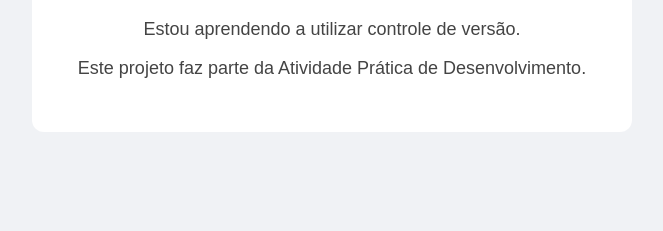
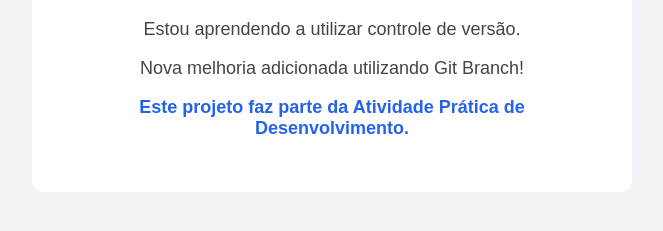
Before and after one commit to eduardoreismarcondes6-bot/atividade-git-github, a plain HTML site: page index.html in a window 1280 px wide. Shown: the part 201-432 px from the top of the page, without its empty margins (308-971 px from the left). Drawn offline with Linux system fonts and the light colour scheme.

Commit message:
feat: adiciona melhoria visual à página inicial
Adiciona um novo parágrafo destacado em azul e negrito para demonstrar a evolução do projeto utilizando branches.

```diff
--- a/index.html
+++ b/index.html
@@ -9,6 +9,11 @@
     <style>
         * {
     box-sizing: border-box;
+}
+
+p:last-child {
+    color: #2563eb;
+    font-weight: bold;
 }
 
 .container {
@@ -47,6 +52,8 @@
 
         <p>Estou aprendendo a utilizar controle de versão.</p>
 
+        <p>Nova melhoria adicionada utilizando Git Branch!</p>
+
         <p>Este projeto faz parte da Atividade Prática de Desenvolvimento.</p>
     </div>
 
```
